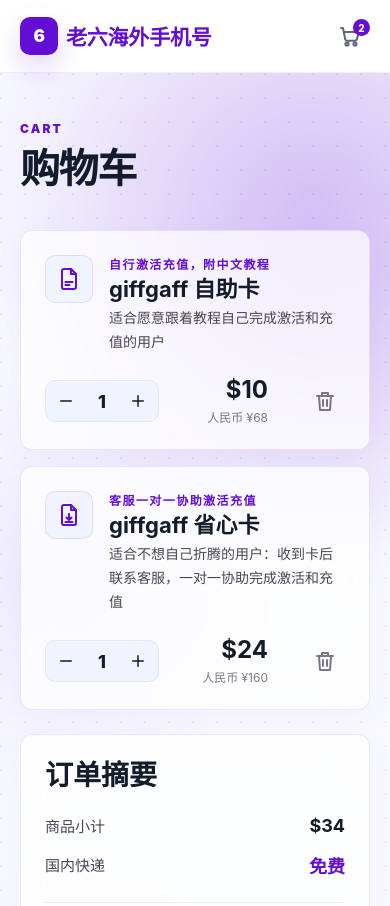
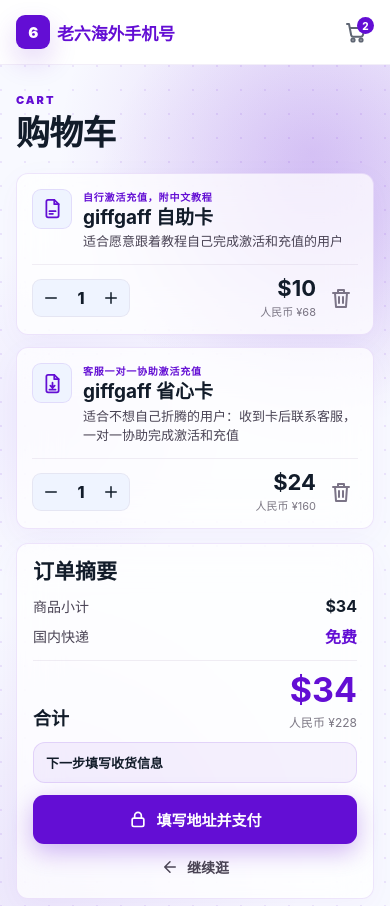
Before and after one commit to laoliu890/laoliu-overseas-sim-site, a website: page cart/index.html in a window 390 px wide. Shown: the top 906 px of the page. Drawn offline with Linux system fonts and the light colour scheme.

Commit message:
Tighten mobile cart layout

```diff
--- a/cart/index.html
+++ b/cart/index.html
@@ -182,7 +182,7 @@
                 <rect x="5" y="11" width="14" height="10" rx="2"></rect>
                 <path d="M8 11V8a4 4 0 0 1 8 0v3"></path>
               </svg>
-              填写收货信息并支付
+              填写地址并支付
             </button>
             <a class="continue-link" href="/#products">
               <svg class="icon small-icon" viewBox="0 0 24 24" aria-hidden="true">
--- a/styles.css
+++ b/styles.css
@@ -1398,16 +1398,34 @@
   .page-shell,
   .footer-shell,
   .home-shell {
-    padding-left: 20px;
-    padding-right: 20px;
+    padding-left: 16px;
+    padding-right: 16px;
   }
 
   .nav-shell {
-    height: 72px;
+    height: 64px;
   }
 
   .brand {
-    font-size: 21px;
+    font-size: 18px;
+    gap: 7px;
+  }
+
+  .laoliu-mark {
+    border-radius: 9px;
+    font-size: 15px;
+    height: 34px;
+    width: 34px;
+  }
+
+  .nav-actions {
+    gap: 6px;
+  }
+
+  .icon-link,
+  .user-button {
+    height: 36px;
+    width: 36px;
   }
 
   .order-button {
@@ -1419,7 +1437,22 @@
   }
 
   .page-shell {
-    padding-top: 48px;
+    padding-bottom: 44px;
+    padding-top: 28px;
+  }
+
+  .page-title {
+    margin-bottom: 22px;
+  }
+
+  .page-title p {
+    font-size: 11px;
+    margin-bottom: 8px;
+  }
+
+  .page-title h1 {
+    font-size: 34px;
+    letter-spacing: -0.025em;
   }
 
   .home-hero {
@@ -1430,33 +1463,271 @@
     padding: 60px 0;
   }
 
+  .cart-layout {
+    gap: 14px;
+  }
+
+  .cart-list {
+    gap: 12px;
+  }
+
   .cart-card {
     align-items: stretch;
+    border-radius: 12px;
     flex-direction: column;
+    gap: 13px;
+    padding: 15px;
+  }
+
+  .cart-card:hover {
+    transform: none;
+  }
+
+  .product-copy {
+    gap: 11px;
+  }
+
+  .product-icon {
+    border-radius: 9px;
+    flex-basis: 40px;
+    height: 40px;
+    width: 40px;
+  }
+
+  .product-icon .icon {
+    height: 21px;
+    width: 21px;
+  }
+
+  .eyebrow {
+    font-size: 10px;
+    letter-spacing: 0.08em;
+    margin-bottom: 3px;
+  }
+
+  .product-copy h2 {
+    font-size: 19px;
+    margin-bottom: 3px;
+  }
+
+  .product-copy p {
+    font-size: 13px;
+    line-height: 1.45;
   }
 
   .product-tools {
-    justify-content: space-between;
+    border-top: 1px solid rgba(204, 195, 216, 0.28);
+    gap: 10px;
+    justify-content: flex-start;
+    padding-top: 12px;
     width: 100%;
+  }
+
+  .quantity {
+    border-radius: 9px;
+    padding: 3px;
+  }
+
+  .quantity button {
+    height: 30px;
+    width: 30px;
+  }
+
+  .quantity span:not(.material) {
+    font-size: 16px;
+    min-width: 30px;
+  }
+
+  .price {
+    margin-left: auto;
+    min-width: 70px;
+  }
+
+  .price strong {
+    font-size: 24px;
+  }
+
+  .price small {
+    font-size: 11px;
+    margin-top: 4px;
+  }
+
+  .delete-button {
+    height: 34px;
+    width: 34px;
+  }
+
+  .summary-card {
+    border-radius: 12px;
+    padding: 16px;
+  }
+
+  .summary-card h2 {
+    font-size: 21px;
+    margin-bottom: 12px;
+  }
+
+  .summary-lines {
+    gap: 8px;
+    margin-bottom: 12px;
+    padding-bottom: 12px;
+  }
+
+  .summary-lines span {
+    font-size: 14px;
+  }
+
+  .summary-lines strong {
+    font-size: 16px;
+  }
+
+  .total-row {
+    margin-bottom: 12px;
+  }
+
+  .total-row > span {
+    font-size: 18px;
+  }
+
+  .total-row strong {
+    font-size: 34px;
+  }
+
+  .checkout-note {
+    margin-bottom: 12px;
+    padding: 10px 12px;
+  }
+
+  .checkout-note strong {
+    font-size: 13px;
+  }
+
+  .checkout-note span {
+    display: none;
+  }
+
+  .checkout-button {
+    border-radius: 11px;
+    font-size: 15px;
+    padding: 14px 18px;
+  }
+
+  .continue-link {
+    margin-top: 8px;
+    padding: 5px;
   }
 
   .checkout-modal {
     align-items: end;
-    padding: 12px;
+    padding: 0;
   }
 
   .checkout-dialog {
-    border-radius: 16px 16px 0 0;
-    max-height: calc(100vh - 24px);
-    padding: 22px 18px;
+    border-radius: 18px 18px 0 0;
+    max-height: 88dvh;
+    padding: 18px 16px;
+    width: 100%;
+  }
+
+  .checkout-dialog-header {
+    align-items: center;
+    margin-bottom: 16px;
+  }
+
+  .checkout-dialog-header p {
+    font-size: 10px;
+    margin-bottom: 5px;
   }
 
   .checkout-dialog-header h2 {
-    font-size: 24px;
+    font-size: 22px;
+  }
+
+  .modal-close {
+    height: 36px;
+    width: 36px;
+  }
+
+  .checkout-modal-grid {
+    gap: 14px;
+  }
+
+  .shipping-form {
+    gap: 10px;
+  }
+
+  .summary-section-title h3 {
+    font-size: 16px;
+    margin-bottom: 4px;
+  }
+
+  .summary-section-title p {
+    font-size: 12px;
+    line-height: 1.45;
+  }
+
+  .shipping-form label {
+    gap: 5px;
+  }
+
+  .shipping-form span {
+    font-size: 12px;
+  }
+
+  .shipping-form input,
+  .shipping-form textarea {
+    border-radius: 9px;
+    font-size: 13px;
+    padding: 10px 11px;
+  }
+
+  .shipping-form textarea {
+    min-height: 62px;
   }
 
   .shipping-grid {
     grid-template-columns: 1fr;
+  }
+
+  .checkout-side {
+    border-radius: 12px;
+    padding: 14px;
+  }
+
+  .mini-total {
+    align-items: flex-end;
+    display: flex;
+    justify-content: space-between;
+    margin-bottom: 13px;
+    padding-bottom: 13px;
+  }
+
+  .mini-total strong {
+    font-size: 28px;
+    margin: 0;
+  }
+
+  .mini-total small {
+    text-align: right;
+  }
+
+  .payment-methods {
+    gap: 8px;
+    grid-template-columns: repeat(3, minmax(0, 1fr));
+    margin-bottom: 12px;
+  }
+
+  .payment-methods label {
+    border-radius: 10px;
+    font-size: 13px;
+    gap: 7px;
+    justify-content: center;
+    padding: 10px 8px;
+  }
+
+  .payment-methods input {
+    height: 14px;
+    width: 14px;
   }
 
   .footer-grid,
@@ -1476,15 +1747,25 @@
     display: none;
   }
 
+  .brand {
+    font-size: 17px;
+  }
+
   .product-tools {
-    gap: 12px;
+    gap: 8px;
   }
 
   .price {
-    min-width: 72px;
+    min-width: 64px;
   }
 
   .price strong {
-    font-size: 24px;
-  }
-}
+    font-size: 22px;
+  }
+
+  .payment-methods label {
+    font-size: 12px;
+    padding-left: 5px;
+    padding-right: 5px;
+  }
+}
```
